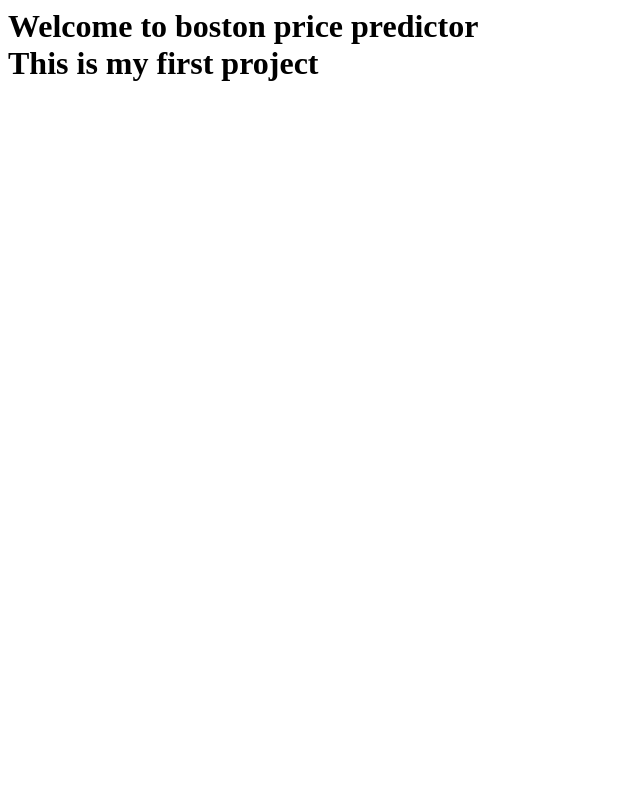
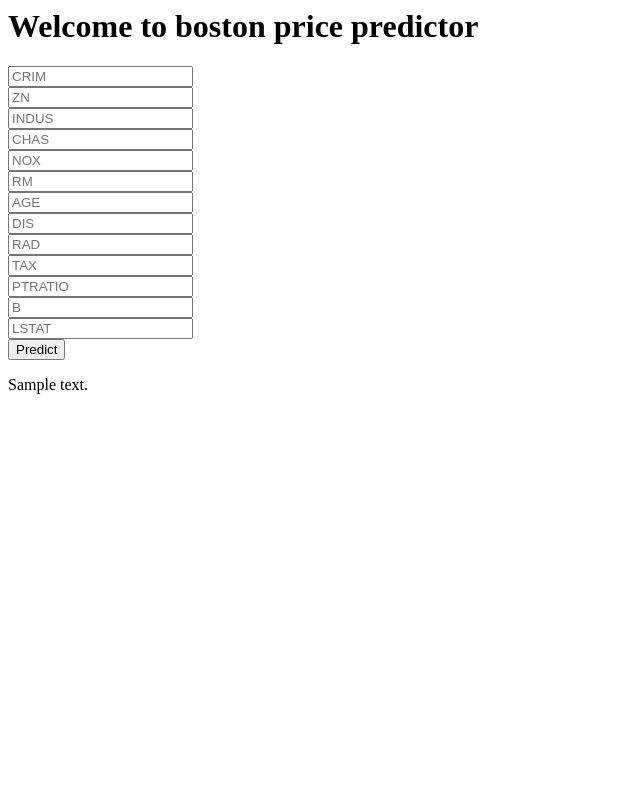
Before and after one commit to emonpranto/End-to-End-Boston-house-price, a Flask app: template templates/home.html in a window 1280 px wide. Shown: the whole page, without its empty margins (0-640 px from the left). Run offline with Flask 3, Linux system fonts and the light colour scheme; the template is opened without the code that fills it: most values are stand-ins (such as "Sample title", 1, 10 or a date in 2020); parts of the project's set-up code (start-up, migrations or seed data) failed here and were passed over.

Commit message:
This is an update of the project with the specify api file and the model.

```diff
--- a/app.py
+++ b/app.py
@@ -25,5 +25,14 @@ def predict_api():
     print(output)
     return jsonify(output[0])
 
+@app.route("/predict",methods=['POST'])
+def predict():
+    data = [float(x) for x in request.form.values()]
+    final_input = scaler.transform(np.array(data).reshape(1,-1))
+    output = model.predict(final_input)[0]
+    return render_template('home.html',prediction_text = 'The prediction of the house price is {}'.format(output))
+
+
+
 if __name__ == "__main__":
     app.run(debug=True)
--- a/templates/home.html
+++ b/templates/home.html
@@ -1,4 +1,33 @@
-<h1>
-    Welcome to boston price predictor <br>
-    This is my first project
-</h1>
+<html>
+
+    <div class="login">
+        <h1>
+            Welcome to boston price predictor
+
+        </h1>
+
+<body>
+    <!--Main input for receiving querry to our ML -->
+    <form action="{{url_for('predict')}}" method="post">
+        <input type="text" name = "CRIM" placeholder="CRIM" required ="required" /><br>
+        <input type="text" name = "ZN" placeholder="ZN" required ="required" /><br>
+        <input type="text" name = "INDUS" placeholder="INDUS" required ="required" /><br>
+        <input type="text" name = "CHAS" placeholder="CHAS" required ="required" /><br>
+        <input type="text" name = "NOX" placeholder="NOX" required ="required" /><br>
+        <input type="text" name = "RM" placeholder="RM" required ="required" /><br>
+        <input type="text" name = "AGE" placeholder="AGE" required ="required" /><br>
+        <input type="text" name = "DIS" placeholder="DIS" required ="required" /><br>
+        <input type="text" name = "RAD" placeholder="RAD" required ="required" /><br>
+        <input type="text" name = "TAX" placeholder="TAX" required ="required" /><br>
+        <input type="text" name = "PTRATIO" placeholder="PTRATIO" required ="required" /><br>
+        <input type="text" name = "B" placeholder="B" required ="required" /><br>
+        <input type="text" name = "LSTAT" placeholder="LSTAT" required ="required" /><br>
+
+        <button type="submit" class = "btn btn-primary btn-block btn-large">Predict</button>
+
+    </form>
+
+    </div>
+    {{prediction_text}}
+    </body>
+</html>
```
Also changed, not shown: 1 other file.
